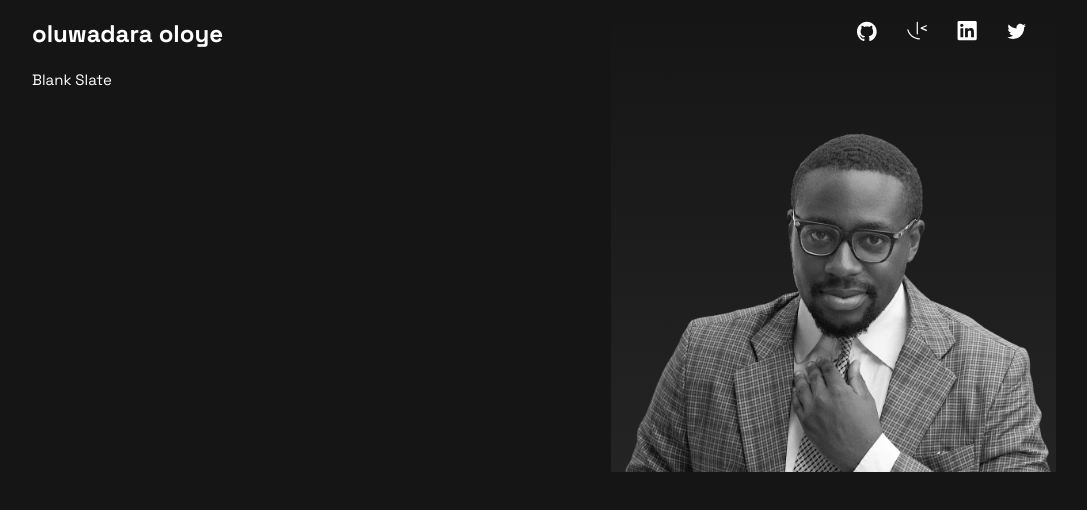
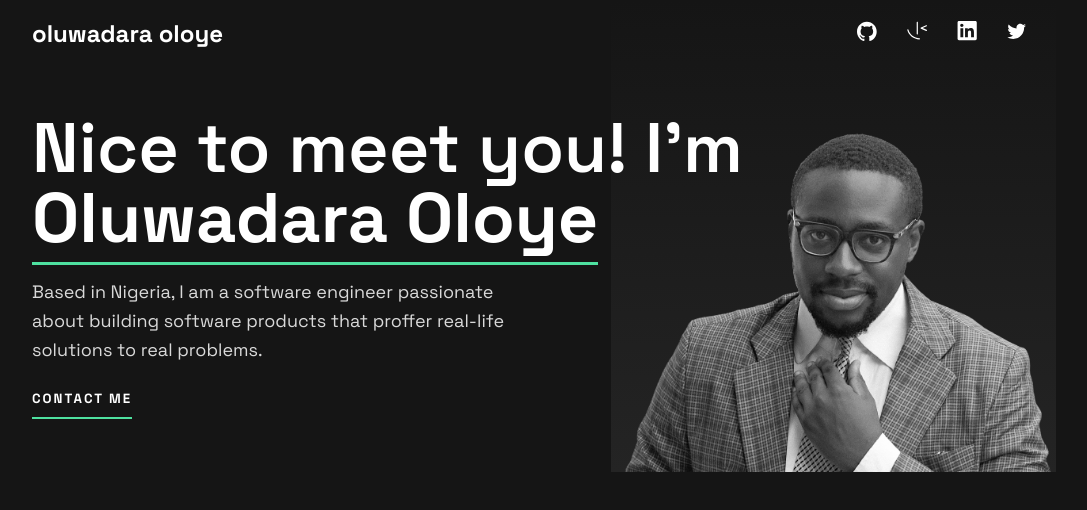
Before and after one commit to OluwadaraDaily/my-portfolio, a Vue app: page / in a window 1280 px wide. Shown: the top 510 px of the page, without its empty margins (96-1183 px from the left). Built offline with nearby package versions, Linux system fonts and the light colour scheme.

Commit message:
Add introduction view and make responsive

```diff
--- a/src/App.vue
+++ b/src/App.vue
@@ -1,17 +1,15 @@
 <script setup>
 import { RouterLink, RouterView } from 'vue-router'
 import Header from './components/Header/Header.vue';
+import Introduction from './views/Introduction/Introduction.vue';
 </script>
 
 <template>
   <div class="app">
     <Header/>
-    Blank Slate
+    <Introduction/>
   </div>
 </template>
 
 <style scoped>
-.app {
-
-}
 </style>
--- a/src/assets/base.css
+++ b/src/assets/base.scss
@@ -32,6 +32,10 @@
   --text-l: 48px;
   --text-m: 24px;
   --text-s: 18px;
+  --text-xs: 14px;
+
+  --text-xl-mb: 40px;
+
 
   --text-light: 300;
   --text-regular: 400;
@@ -68,7 +72,7 @@
     --color-border-hover: var(--divider-dark-1);
 
     --color-heading: var(--text-dark-1);
-    --color-text: var(--text-dark-2);
+    --color-text: var(--text-light-1);
   }
 }
 
@@ -102,6 +106,27 @@ a {
   cursor: pointer;
 }
 
+p {
+  color: var(--color-text);
+
+  &.xl {
+    font-size: var(--text-xl);
+  }
+
+  &.lg {
+    font-size: var(--text-l);
+  }
+  &.md {
+    font-size: var(--text-m);
+  }
+  &.sm {
+    font-size: var(--text-s);
+  }
+  &.xs {
+    font-size: var(--text-xs);
+  }
+}
+
 @media (hover: hover) {
   a:hover,
   button:hover {
@@ -111,12 +136,18 @@ a {
   }
 }
 
-@media (min-width: 481px) and (max-width: 1024px) {
+/* Mobile View */
+@media (max-width: 659px) {
   body {
+    width: 90%;
     margin: 0 auto;
   }
 }
 
+/* Tablet view */
+@media (min-width: 660px) and (max-width: 1024px) {}
+
+/* Desktop View */
 @media (min-width: 1025px) and (max-width: 1440px) {
   body {
     max-width: 80%;
--- a/src/assets/main.css
+++ b/src/assets/main.css
@@ -1,9 +1,10 @@
-@import './base.css';
+@import './base.scss';
 
 @media (hover: hover) {
   a:hover,
   button:hover {
     color: var(--text-hover);
+    text-decoration: none;
   }
 }
 
--- /dev/null
+++ b/src/components/Button/Button.scss
@@ -0,0 +1,18 @@
+@import '../../assets/base.scss';
+
+.btn {
+  padding: 10px 0;
+  background: none;
+  color: var(--white);
+  font-weight: 700;
+  text-transform: uppercase;
+  letter-spacing: 2px;
+  font-family: 'Space Grotesk';
+  border: none;
+  border-bottom: 2px solid var(--green);
+  cursor: pointer;
+}
+
+.btn:hover {
+  text-decoration: none;
+}
--- /dev/null
+++ b/src/components/Button/Button.vue
@@ -0,0 +1,20 @@
+<script setup>
+defineProps({
+  buttonText: {
+    type: String,
+    required: true
+  },
+  onClick: {
+    type: Function,
+    default: () => { }
+  }
+});
+</script>
+
+<template>
+  <button class="btn" @click="onClick">{{ buttonText }}</button>
+</template>
+
+<style lang="scss" scoped>
+@import './Button.scss';
+</style>
--- a/src/components/Header/Header.scss
+++ b/src/components/Header/Header.scss
@@ -1,4 +1,4 @@
-@import '../../assets/base.css';
+@import '../../assets/base.scss';
 
 header {
   position: relative;
@@ -41,7 +41,7 @@ header {
 }
 
 // Applies to both tablet and desktop
-@media (min-width: 481px) {
+@media (min-width: 660px) {
   header {
     flex-direction: row;
     justify-content: space-between;
@@ -60,7 +60,7 @@ header {
 }
 
 // Tablet view
-@media (min-width: 481px) and (max-width: 1024px) {
+@media (min-width: 660px) and (max-width: 1024px) {
   header {
     position: relative;
     .main-header {
@@ -72,9 +72,10 @@ header {
       }
     }
     .portfolio__header__image {
-      padding-top: 100px;
+      // padding-top: 100px;
       &_img {
-        width: 322px;
+        width: 352px;
+        height: 322px;
       }
     }
   }
--- /dev/null
+++ b/src/views/Introduction/Introduction.scss
@@ -0,0 +1,71 @@
+@import '../../assets/base.scss';
+
+.main-introduction {
+  .header {
+    line-height: 1;
+    font-weight: 600;
+    text-align: center;
+    margin-bottom: 25px;
+    .name {
+      padding-bottom: 10px;
+      font-weight: 700;
+      border-bottom: 3px solid var(--green);
+      padding-bottom: 0;
+    }
+  }
+  .bio {
+    color: var(--white-soft);
+    text-align: center;
+    line-height: 1.6;
+    margin-bottom: 15px;
+  }
+  .contact-me {
+    text-align: center;
+  }
+}
+
+// Applies to both tablet and desktop
+@media (min-width: 660px) {
+  .main-introduction {
+    .header {
+      text-align: left;
+    }
+    .bio {
+      text-align: left;
+    }
+    .contact-me {
+      text-align: left;
+    }
+  }
+}
+
+// Tablet View
+@media (min-width: 660px) and (max-width: 1024px) {
+  .main-introduction {
+    max-width: 70%;
+    margin-left: 5%;
+    margin-top: 45px;
+    .header {
+      font-size: 47px;
+      line-height: 1.1;
+    }
+    .bio {
+      width:70%;
+    }
+  }
+}
+
+// Desktop view
+@media (min-width: 1025px) and (max-width: 1440px) {
+  .main-introduction {
+    max-width: 70%;
+    margin-top: 45px;
+    .header {
+      font-size: 70px;
+    }
+    .bio {
+      width:70%;
+      font-size: 18px;
+    }
+  }
+}
--- /dev/null
+++ b/src/views/Introduction/Introduction.vue
@@ -0,0 +1,21 @@
+<script setup>
+  import AppButton from "../../components/Button/Button.vue";
+</script>
+
+<template>
+  <div class="main-introduction">
+    <p class="md header">Nice to meet you! I'm <span class="name">Oluwadara Oloye</span></p>
+    <p class="xs bio">
+      Based in Nigeria, I am a software engineer passionate about building software products that proffer real-life solutions to
+      real problems.
+    </p>
+    <div class="contact-me">
+      <AppButton button-text="Contact Me"/>
+    </div>
+  </div>
+</template>
+
+
+<style lang="scss" scoped>
+@import './Introduction.scss'
+</style>
```
Also changed, not shown: src/assets/images/oluwadara2.png (added).
